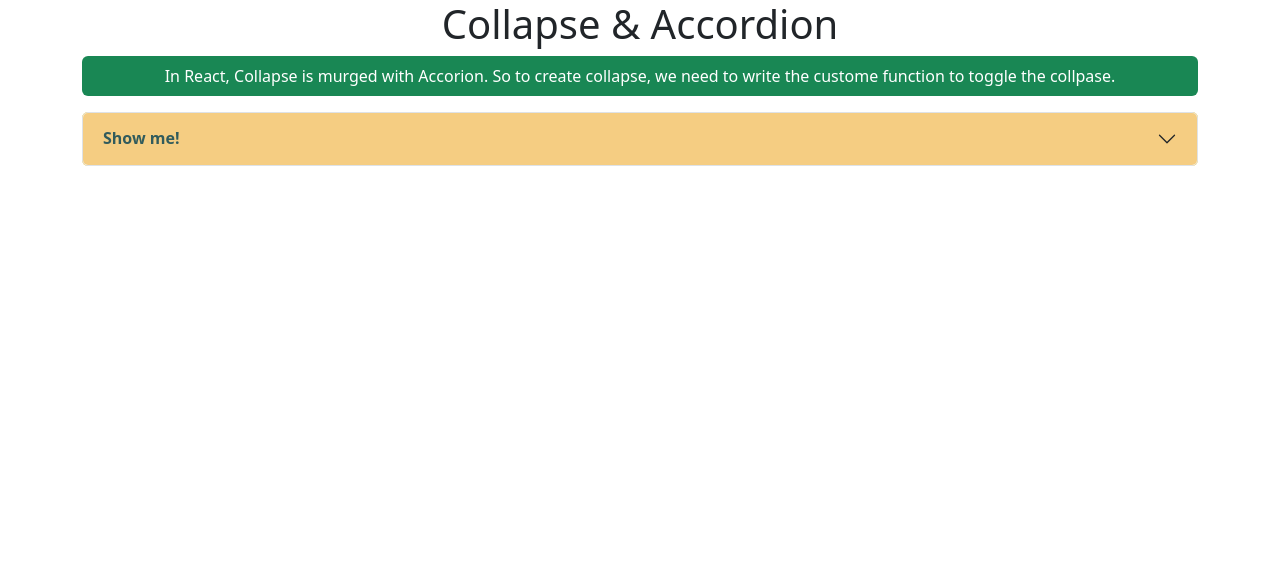
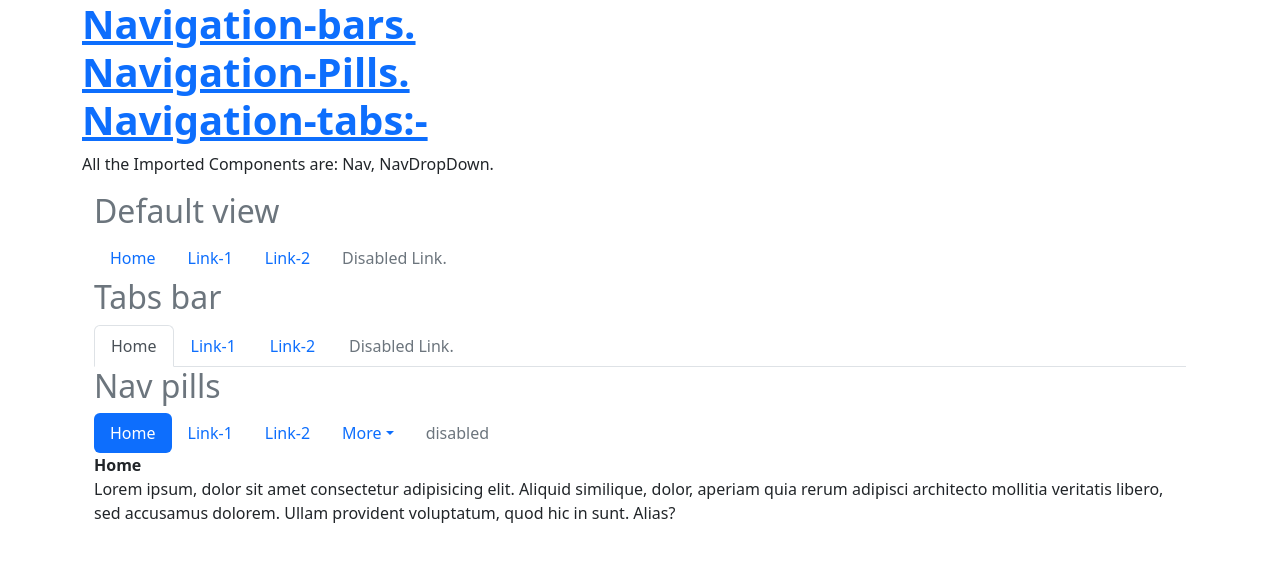
Before and after one commit to AjayPoland/bootstrap-practise, a React (Create React App) app: page / in a window 1280 px wide. Shown: the top 562 px of the page. Built offline with nearby package versions, Linux system fonts and the light colour scheme.

Commit message:
added dropdown.js
changed name of alert to DemoAlert

tabs collpase is not function properly in Dropdown.js

```diff
--- a/src/App.js
+++ b/src/App.js
@@ -1,13 +1,15 @@
 import "./App.css";
-import DemoAlert from "./component/Alert";
+import DemoAlert from "./component/DemoAlert";
 import CollapseAccordion from "./component/CollapseAccordion";
+import DropDown from "./component/DropDown";
 
 
 function App() {
   return (
     <div className="App">
       {/* <header className="App-header"><DemoAlert/></header> */}
-      <CollapseAccordion/>
+      {/* <CollapseAccordion/> */}
+      <DropDown/>
     </div>
   );
 }
--- a/src/component/CollapseAccordion.js
+++ b/src/component/CollapseAccordion.js
@@ -12,7 +12,7 @@ export default function CollapseAccordion() {
       <div className="container ">
         <h1>Collapse & Accordion</h1>
         <p className="text-bg-success rounded-2 p-2">
-          In React, Collapse is murged with Accorion. So to create collapse, we
+          In React, Collapse is murged with Accordion. So to create collapse, we
           need to write the custome function to toggle the collpase.
         </p>
       </div>
--- /dev/null
+++ b/src/component/DropDown.js
@@ -0,0 +1,104 @@
+import React from "react";
+import Nav from "react-bootstrap/Nav";
+import NavDropDown from "react-bootstrap/NavDropDown";
+
+//styling bootstrap css.
+import "bootstrap/dist/css/bootstrap.min.css";
+
+function DropDown() {
+
+  const handleEvent=(eventKey)=>alert(`select${eventKey}`);
+
+  return (
+    <div className="container text-start">
+      <h1 className="text-primary text-decoration-underline fw-bold">
+        Navigation-bars. <br /> Navigation-Pills. <br /> Navigation-tabs:-
+      </h1>
+      <p>All the Imported Components are: Nav, NavDropDown.</p>
+      <div className="container-fluid">
+        <h2 className="text-secondary">Default view</h2>
+        <Nav
+          activeKey="/Home"
+          onSelect={handleEvent}
+        >
+          <Nav.Item>
+            <Nav.Link href="/Home">Home</Nav.Link>
+          </Nav.Item>
+          <Nav.Item>
+            <Nav.Link eventKey="Link-1">Link-1</Nav.Link>
+          </Nav.Item>
+          <Nav.Item>
+            <Nav.Link eventKey="Link-2">Link-2</Nav.Link>
+          </Nav.Item>
+          <Nav.Item>
+            <Nav.Link eventKey="Disabled" disabled>
+              Disabled Link.
+            </Nav.Link>
+          </Nav.Item>
+        </Nav>
+      </div>
+      <div className="container-fluid">
+        <h2 className="text-secondary">Tabs bar</h2>
+        <Nav variant='tabs'  defaultActiveKey="/home" as='ul'onSelect={handleEvent}>
+        <Nav.Item as='li'>
+            <Nav.Link href="/home">Home</Nav.Link>
+          </Nav.Item>
+          <Nav.Item as='li'>
+            <Nav.Link eventKey="Link-1">Link-1</Nav.Link>
+          </Nav.Item>
+          <Nav.Item as='li'>
+            <Nav.Link eventKey="Link-2">Link-2</Nav.Link>
+          </Nav.Item>
+          <Nav.Item as='li'>
+            <Nav.Link eventKey="Disabled" disabled>
+              Disabled Link.
+            </Nav.Link>
+          </Nav.Item>
+        </Nav>
+      </div>
+      <div className="container-fluid">
+        <h2 className='text-secondary'>Nav pills</h2>
+        <Nav variant='pills' defaultActiveKey='0'>
+          <Nav.Item>
+            <Nav.Link href='#home'eventKey='0'>
+              Home
+            </Nav.Link>
+          </Nav.Item>
+          <Nav.Item>
+            <Nav.Link href="#Resources2" eventKey='Link-1'>
+              Link-1
+            </Nav.Link>
+          </Nav.Item>
+          <Nav.Item>
+            <Nav.Link href='#About2' eventKey='Link-2'>
+              Link-2
+            </Nav.Link>
+          </Nav.Item>
+          <NavDropDown title='More' id='nav-dropdown'>
+            <NavDropDown.Item eventKey='3.1' >
+              First-Link
+            </NavDropDown.Item>
+            <NavDropDown.Item eventKey='3.2' >
+              Second-Link
+            </NavDropDown.Item>
+            <NavDropDown.Item eventKey='3.3' >
+              Third-Link
+            </NavDropDown.Item>
+          </NavDropDown>
+          <Nav.Item>
+            <Nav.Link eventKey='disabled'disabled>
+              disabled
+            </Nav.Link>
+          </Nav.Item>
+        </Nav>
+      </div>
+      <div className="tab-content">
+            <div className="container tab-pane active" id="Home2"><strong>Home </strong> <br/>Lorem ipsum, dolor sit amet consectetur adipisicing elit. Aliquid similique, dolor, aperiam quia rerum adipisci architecto mollitia veritatis libero, sed accusamus dolorem. Ullam provident voluptatum, quod hic in sunt. Alias?</div>
+            <div className="container tab-pane fade" id="Resources2"><strong>Resources </strong> <br/>Lorem ipsum, dolor sit amet consectetur adipisicing elit. Aliquid similique, dolor, aperiam quia rerum adipisci architecto mollitia veritatis libero, sed accusamus dolorem. Ullam provident voluptatum, quod hic in sunt. Alias?</div>
+            <div className="container tab-pane fade" id="About2"><strong>About </strong> <br/>Lorem ipsum, dolor sit amet consectetur adipisicing elit. Aliquid similique, dolor, aperiam quia rerum adipisci architecto mollitia veritatis libero, sed accusamus dolorem. Ullam provident voluptatum, quod hic in sunt. Alias?</div>
+          </div>
+      </div>
+  );
+}
+
+export default DropDown;
```
Also changed, not shown: src/component/DemoAlert.js (renamed from src/component/Alert.js).
